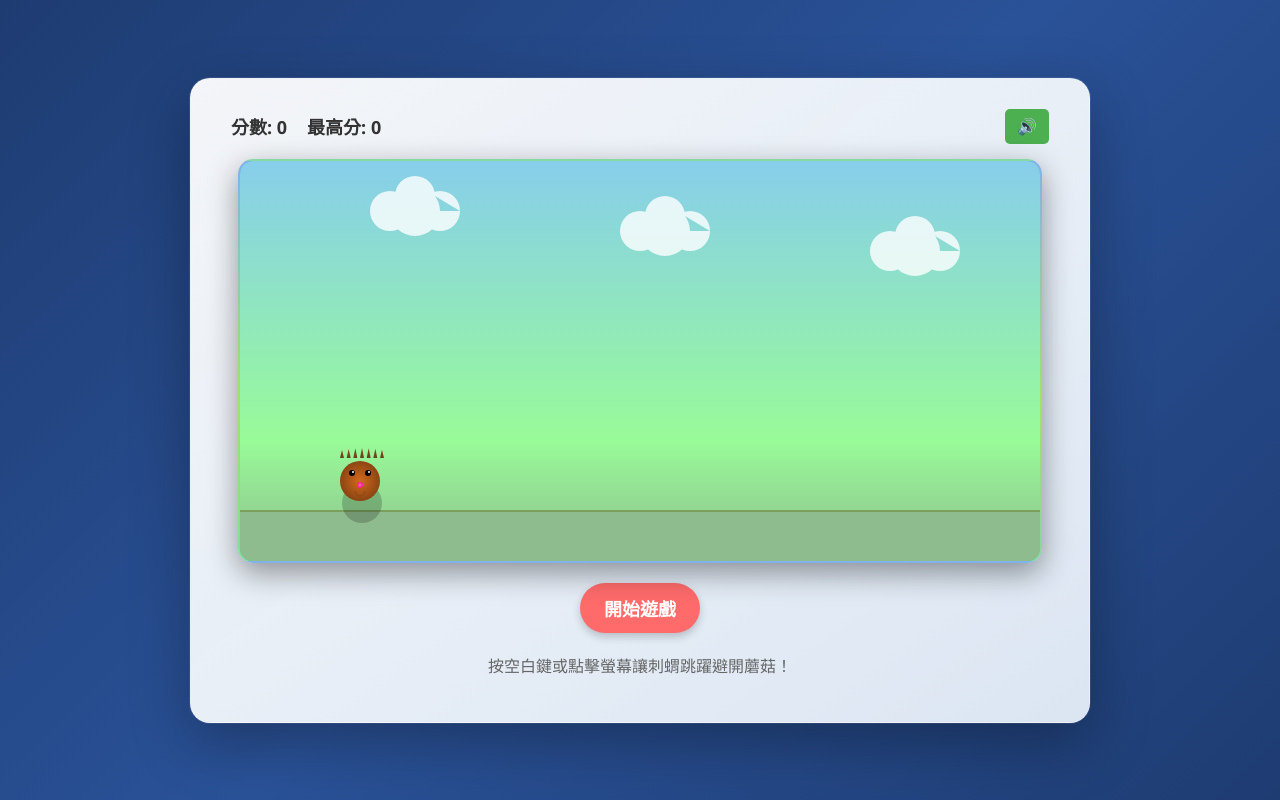
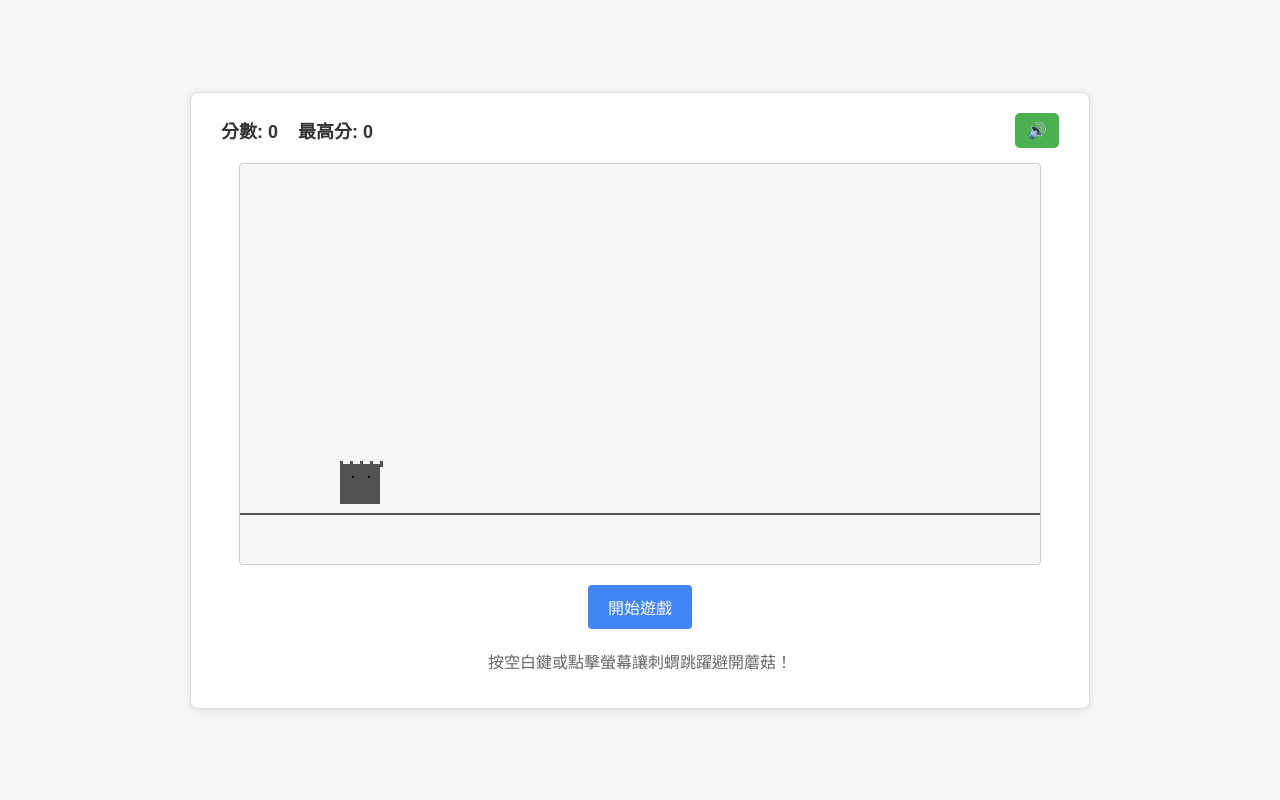
Before and after one commit to Randomusernamebyme/hedgehog, a website: page index.html in a window 1280 px wide. Drawn offline with Linux system fonts and the light colour scheme.

Commit message:
Fix score calculation and simplify layout like Chrome Dino game

```diff
--- a/game.js
+++ b/game.js
@@ -285,6 +285,8 @@ class Game {
         for (let i = mushrooms.length - 1; i >= 0; i--) {
             if (mushrooms[i].isOffScreen()) {
                 this.addScore(mushrooms[i].points);
+                // 移除已得分的蘑菇，避免重複計分
+                mushrooms.splice(i, 1);
             }
         }
     }
@@ -310,12 +312,8 @@ class Game {
 
     // 繪製背景
     drawBackground() {
-        const gradient = this.ctx.createLinearGradient(0, 0, 0, this.canvas.height);
-        gradient.addColorStop(0, '#87CEEB');
-        gradient.addColorStop(0.7, '#98FB98');
-        gradient.addColorStop(1, '#8FBC8F');
-
-        this.ctx.fillStyle = gradient;
+        // 簡潔的白色背景，像 Chrome 恐龍
+        this.ctx.fillStyle = '#f7f7f7';
         this.ctx.fillRect(0, 0, this.canvas.width, this.canvas.height);
     }
 
@@ -323,12 +321,8 @@ class Game {
     drawGround() {
         const groundY = this.canvas.height - 50;
 
-        // 地面
-        this.ctx.fillStyle = '#8FBC8F';
-        this.ctx.fillRect(0, groundY, this.canvas.width, 50);
-
-        // 地面線條
-        this.ctx.strokeStyle = '#7BA05B';
+        // 簡潔的地面線條，像 Chrome 恐龍
+        this.ctx.strokeStyle = '#535353';
         this.ctx.lineWidth = 2;
         this.ctx.beginPath();
         this.ctx.moveTo(0, groundY);
@@ -336,26 +330,9 @@ class Game {
         this.ctx.stroke();
     }
 
-    // 繪製雲朵
+    // 繪製雲朵（簡化版）
     drawClouds() {
-        this.ctx.fillStyle = 'rgba(255, 255, 255, 0.8)';
-
-        // 簡單的雲朵
-        for (let i = 0; i < 3; i++) {
-            const x = 150 + i * 250;
-            const y = 50 + i * 20;
-            this.drawCloud(x, y);
-        }
-    }
-
-    // 繪製單個雲朵
-    drawCloud(x, y) {
-        this.ctx.beginPath();
-        this.ctx.arc(x, y, 20, 0, 2 * Math.PI);
-        this.ctx.arc(x + 25, y, 25, 0, 2 * Math.PI);
-        this.ctx.arc(x + 50, y, 20, 0, 2 * Math.PI);
-        this.ctx.arc(x + 25, y - 15, 20, 0, 2 * Math.PI);
-        this.ctx.fill();
+        // 移除雲朵，保持簡潔
     }
 }
 
--- a/hedgehog.js
+++ b/hedgehog.js
@@ -51,35 +51,26 @@ class Hedgehog {
         }
     }
 
-    // 繪製刺蝟
+    // 繪製刺蝟（簡化版，像 Chrome 恐龍）
     draw(ctx) {
         ctx.save();
 
-        // 繪製陰影
-        ctx.fillStyle = 'rgba(0, 0, 0, 0.2)';
-        ctx.beginPath();
-        ctx.ellipse(this.x + this.width/2 + 2, this.y + this.height + 2,
-                   this.width/2, this.height/2, 0, 0, 2 * Math.PI);
-        ctx.fill();
+        // 簡潔的刺蝟身體
+        ctx.fillStyle = '#535353';
+        ctx.fillRect(this.x, this.y, this.width, this.height);
 
-        // 繪製刺蝟身體（漸層橢圓形）
-        const bodyGradient = ctx.createRadialGradient(
-            this.x + this.width/2, this.y + this.height/2, 0,
-            this.x + this.width/2, this.y + this.height/2, this.width/2
-        );
-        bodyGradient.addColorStop(0, '#D2691E');
-        bodyGradient.addColorStop(1, '#8B4513');
-        ctx.fillStyle = bodyGradient;
-        ctx.beginPath();
-        ctx.ellipse(this.x + this.width/2, this.y + this.height/2,
-                   this.width/2, this.height/2, 0, 0, 2 * Math.PI);
-        ctx.fill();
+        // 簡潔的刺
+        ctx.fillStyle = '#535353';
+        for (let i = 0; i < 5; i++) {
+            const spikeX = this.x + (i * this.width / 4);
+            const spikeY = this.y - 3;
+            ctx.fillRect(spikeX, spikeY, 3, 6);
+        }
 
-        // 繪製刺蝟的刺（更精緻的設計）
-        this.drawSpikes(ctx);
-
-        // 繪製臉部
-        this.drawFace(ctx);
+        // 簡潔的眼睛
+        ctx.fillStyle = '#000000';
+        ctx.fillRect(this.x + this.width * 0.3, this.y + this.height * 0.3, 2, 2);
+        ctx.fillRect(this.x + this.width * 0.7, this.y + this.height * 0.3, 2, 2);
 
         ctx.restore();
     }
--- a/mushroom.js
+++ b/mushroom.js
@@ -52,27 +52,34 @@ class Mushroom {
         }
     }
 
-    // 繪製蘑菇
+    // 繪製蘑菇（簡化版）
     draw(ctx) {
         ctx.save();
 
-        // 繪製陰影
-        ctx.fillStyle = 'rgba(0, 0, 0, 0.2)';
-        ctx.beginPath();
-        ctx.ellipse(this.x + this.width/2 + 2, this.y + this.height + 2,
-                   this.width/2, 5, 0, 0, 2 * Math.PI);
-        ctx.fill();
-
-        // 繪製蘑菇莖
-        const stemGradient = ctx.createLinearGradient(0, this.y + this.height * 0.6, 0, this.y + this.height);
-        stemGradient.addColorStop(0, '#8B4513');
-        stemGradient.addColorStop(1, '#654321');
-        ctx.fillStyle = stemGradient;
+        // 簡潔的蘑菇莖
+        ctx.fillStyle = '#8B4513';
         ctx.fillRect(this.x + this.width * 0.4, this.y + this.height * 0.6,
                     this.width * 0.2, this.height * 0.4);
 
-        // 根據類型繪製蘑菇帽
-        this.drawMushroomCap(ctx);
+        // 簡潔的蘑菇帽
+        let capColor;
+        switch(this.type) {
+            case 'red':
+                capColor = '#FF4444';
+                break;
+            case 'brown':
+                capColor = '#8B4513';
+                break;
+            case 'purple':
+                capColor = '#8A2BE2';
+                break;
+            case 'yellow':
+                capColor = '#FFD700';
+                break;
+        }
+
+        ctx.fillStyle = capColor;
+        ctx.fillRect(this.x, this.y, this.width, this.height * 0.6);
 
         ctx.restore();
     }
--- a/style.css
+++ b/style.css
@@ -12,26 +12,25 @@ html, body {
 }
 
 body {
-    font-family: 'Segoe UI', 'Roboto', 'Helvetica Neue', Arial, sans-serif;
-    background: linear-gradient(135deg, #1e3c72 0%, #2a5298 50%, #1e3c72 100%);
-    min-height: 100vh;
+    font-family: 'Arial', sans-serif;
+    background: #f7f7f7;
+    margin: 0;
+    padding: 0;
     display: flex;
     justify-content: center;
     align-items: center;
-    padding: 20px;
-    overflow: hidden;
+    min-height: 100vh;
 }
 
 .game-container {
     text-align: center;
-    background: linear-gradient(145deg, rgba(255, 255, 255, 0.95), rgba(240, 248, 255, 0.9));
-    border-radius: 20px;
-    padding: 30px;
-    box-shadow: 0 20px 60px rgba(0, 0, 0, 0.3), 0 0 0 1px rgba(255, 255, 255, 0.1);
+    background: #ffffff;
+    border: 1px solid #ddd;
+    border-radius: 8px;
+    padding: 20px;
+    box-shadow: 0 2px 10px rgba(0, 0, 0, 0.1);
     max-width: 900px;
     width: 100%;
-    backdrop-filter: blur(10px);
-    border: 1px solid rgba(255, 255, 255, 0.2);
 }
 
 .game-header {
@@ -71,10 +70,9 @@ body {
 }
 
 #gameCanvas {
-    border: 2px solid rgba(255, 255, 255, 0.3);
-    border-radius: 15px;
-    background: linear-gradient(to bottom, #4a90e2 0%, #7ed321 60%, #50c878 100%);
-    box-shadow: 0 10px 30px rgba(0, 0, 0, 0.4), inset 0 1px 0 rgba(255, 255, 255, 0.2);
+    border: 1px solid #ccc;
+    border-radius: 4px;
+    background: #f7f7f7;
     display: block;
     margin: 0 auto;
     position: relative;
@@ -85,23 +83,20 @@ body {
 }
 
 .game-btn {
-    background: #FF6B6B;
+    background: #4285f4;
     color: white;
     border: none;
-    padding: 12px 24px;
-    border-radius: 25px;
+    padding: 10px 20px;
+    border-radius: 4px;
     cursor: pointer;
-    font-size: 18px;
-    font-weight: bold;
+    font-size: 16px;
+    font-weight: normal;
     margin: 0 10px;
-    transition: all 0.3s;
-    box-shadow: 0 4px 8px rgba(0, 0, 0, 0.2);
+    transition: background 0.2s;
 }
 
 .game-btn:hover {
-    background: #FF5252;
-    transform: translateY(-2px);
-    box-shadow: 0 6px 12px rgba(0, 0, 0, 0.3);
+    background: #3367d6;
 }
 
 .game-btn:active {
```
Also changed, not shown: assets/images/mushroom1.png (added).
